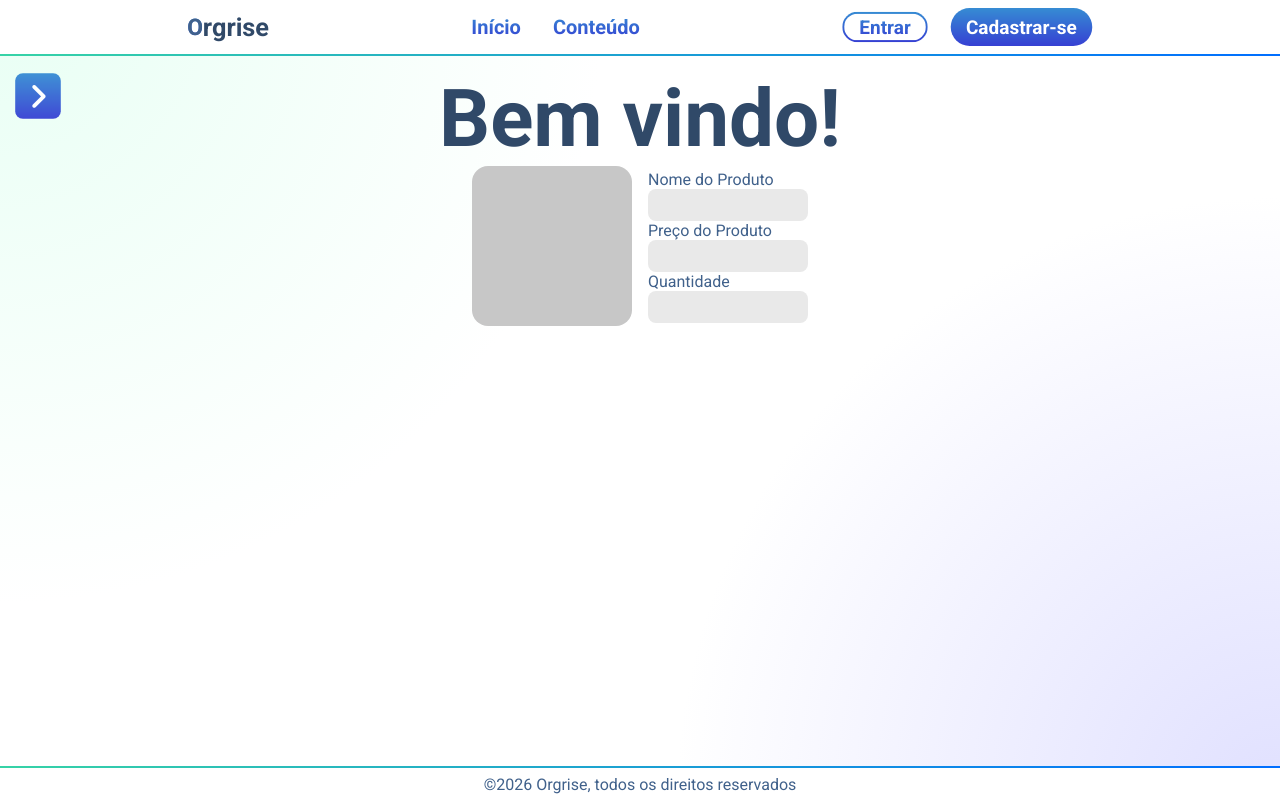
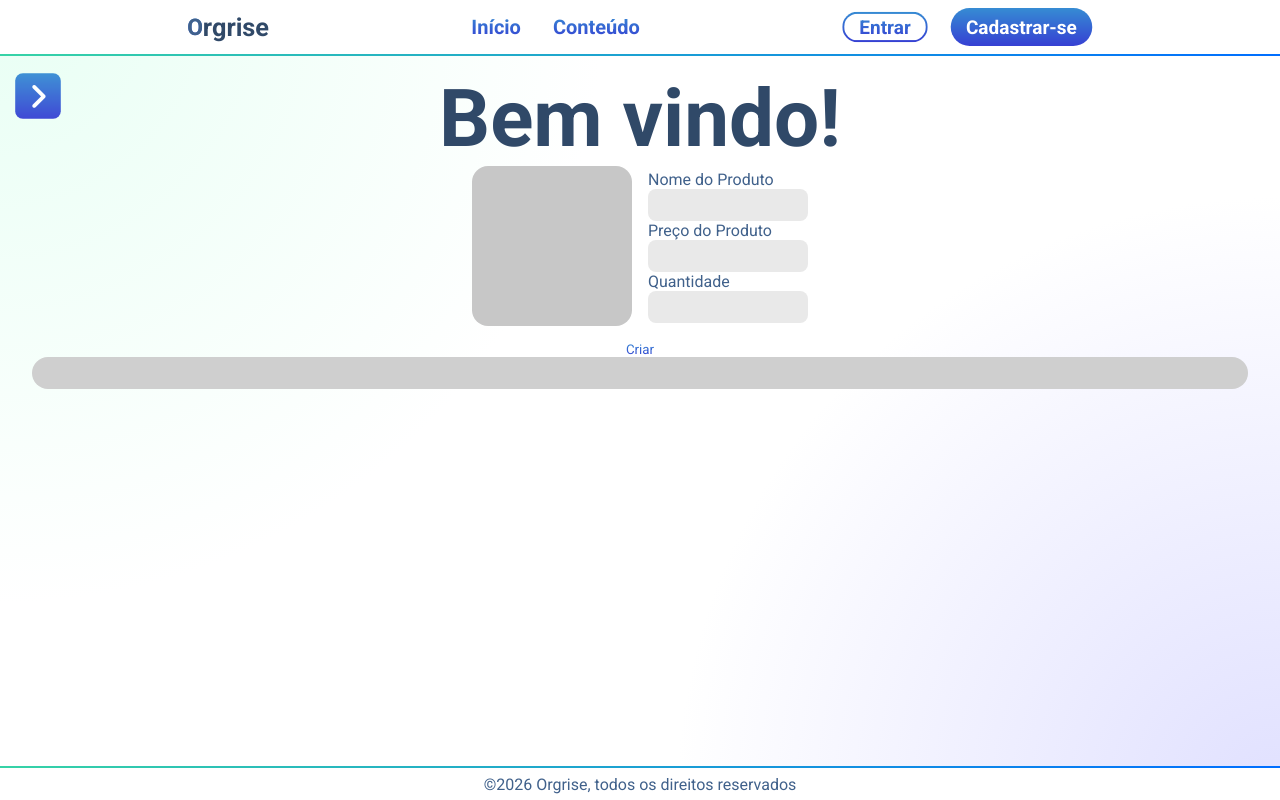
Before and after one commit to lucasdevsilva26/Orgrise, a React (Vite) app: page /landing in a window 1280 px wide. Built offline with nearby package versions, Linux system fonts and the light colour scheme; some icons are missing.

Commit message:
update item list

```diff
--- a/index.html
+++ b/index.html
@@ -4,7 +4,7 @@
     <meta charset="UTF-8" />
     <meta name="viewport" content="width=device-width, initial-scale=1.0" />
 
-    <title>orgrise4</title>
+    <title>Orgrise</title>
 
     <link rel="preconnect" href="https://fonts.googleapis.com" />
     <link rel="preconnect" href="https://fonts.gstatic.com" crossorigin />
--- a/src/components/CreateMenu.jsx
+++ b/src/components/CreateMenu.jsx
@@ -2,7 +2,12 @@ import { useState } from "react";
 import "./createMenu.css";
 
 function CreateMenu() {
+  const [items, changeItems] = useState([])
+
   const [image, setImage] = useState("")
+  const [name, changeName] = useState()
+  const [price, changeprice] = useState()
+  const [amount, changeAmount] = useState()
 
   function handleImage(event) {
     const file = event.target.files[0];
@@ -14,27 +19,66 @@ const [image, setImage] = useState("")
     setImage(imageUrl)
   }
 
+function createItem(name, price, amount) {
+  if (name && price && amount) {
+    if (name.trim().length == 0 && price.trim().length == 0 && amount.trim().length == 0) { return }
+
+    const newItem = {
+      id:crypto.randomUUID(),
+      image: 1,
+      name: name,
+      price: price,
+      amount: amount,
+    }
+
+    items.filter((item) => {if (item.name == newItem.name) { return }})
+
+    changeItems([...items, newItem])
+  }
+}
+
   return (
     <>
       <section id="createMenu">
+        <section>
           <input type="file" accept="image/*" onChange={handleImage} style={{backgroundImage:`url(${image})`}}/>
 
           <form>
             <div>
               <label htmlFor="itemName">Nome do Produto</label>
-            <input type="text" id="itemName"/>
+              <input type="text" id="itemName" onChange={(e) => changeName(e.target.value)}/>
             </div>
 
             <div>
               <label htmlFor="itemPrice">Preço do Produto</label>
-            <input type="number" id="itemPrice" />
+              <input type="number" id="itemPrice" onChange={(e) => changeprice(e.target.value)}/>
             </div>
 
             <div>
               <label htmlFor="itemAmount">Quantidade</label>
-            <input type="number" id="itemAmount" />
+              <input type="number" id="itemAmount" onChange={(e) => changeAmount(e.target.value)}/>
             </div>
           </form>
+        </section>
+
+        <button onClick={() => createItem(name, price, amount)}>Criar</button>
+      </section>
+
+      <section id="itemList">
+        {items.map((item) => {
+          return (
+            <article key={item.id} className="itemCard">
+
+              <img/>
+
+              <h2> { item.name } </h2>
+
+              <span> { item.price } </span>
+
+              <span> { item.amount } </span>
+            </article>
+          )
+        })}
       </section>
     </>
   )
--- a/src/components/createMenu.css
+++ b/src/components/createMenu.css
@@ -1,4 +1,11 @@
 #createMenu {
+  display: flex;
+  flex-direction: column;
+  align-items: center;
+  justify-content: center;
+  gap: 1rem;
+}
+#createMenu section {
   display: flex;
   align-items: center;
   justify-content: center;
@@ -25,13 +32,14 @@ input[type="file"] {
   border: none;
 }
 
-#createMenu input[type='text'], #createMenu input[type='number'] {
+#createMenu input[type="text"],
+#createMenu input[type="number"] {
   width: 10rem;
   height: 2rem;
 
   padding: 1rem;
 
-  border-radius: .5rem;
+  border-radius: 0.5rem;
   background: rgb(233, 233, 233);
   color: black;
 }
@@ -45,3 +53,36 @@ input[type="file"] {
   display: flex;
   flex-direction: column;
 }
+
+#itemList {
+  display: grid;
+  grid-template-columns: repeat(10, 1fr);
+  gap: 1rem;
+
+  width: 95%;
+  max-height: 30rem;
+  padding: 1rem;
+
+  overflow-y: scroll;
+  scrollbar-width: none;
+
+  border-radius: 1rem;
+  background: rgb(207, 207, 207);
+}
+#itemList h1 {
+  margin: 1rem;
+  font-size: 2rem;
+}
+
+.itemCard {
+  display: flex;
+  flex-direction: column;
+  align-items: center;
+  justify-content: space-evenly;
+
+  width: 10rem;
+  height: 12.5rem;
+
+  border-radius: 1rem;
+  background-color: rgb(221, 221, 221);
+}
```
Lines whose indentation alone changed are shown as unchanged.
